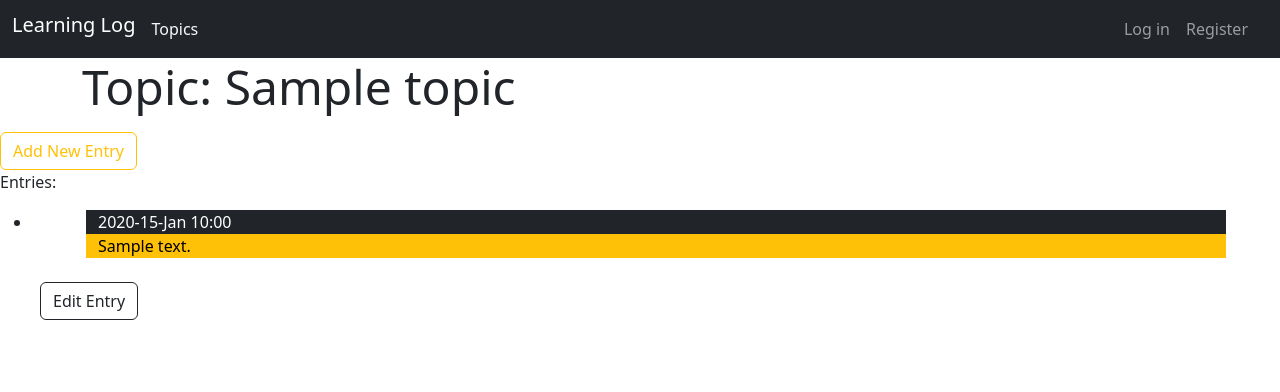
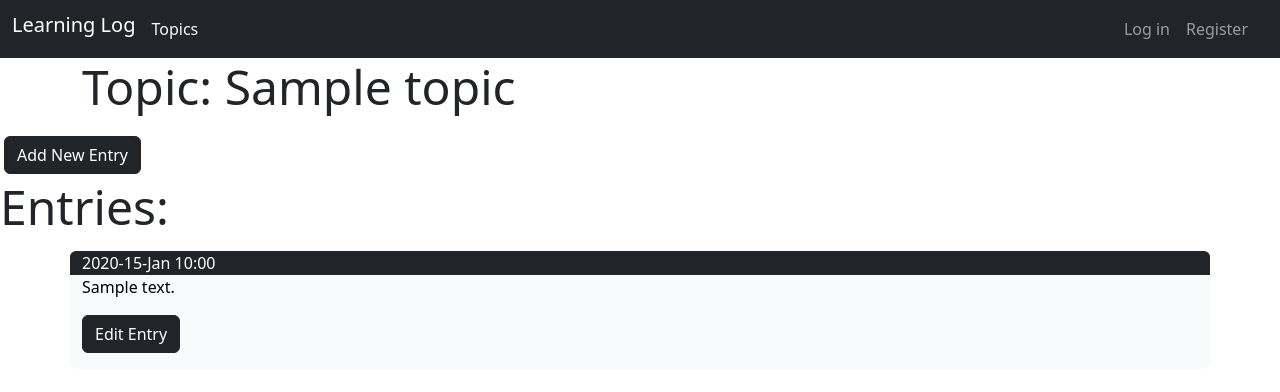
Before and after one commit to LeoHobs20s/Learning-Log, a Django app: template learning_logs/templates/learning_logs/topic.html in a window 1280 px wide. Shown: the top 392 px of the page. Run offline with Django 5.2, Linux system fonts and the light colour scheme; the template is opened without the code that fills it: most values are stand-ins (such as "Sample title", 1, 10 or a date in 2020).

Commit message:
Styled Pages: Login, Edit Entry, New Entry, New Topic And Topic

```diff
--- a/learning_logs/forms.py
+++ b/learning_logs/forms.py
@@ -13,7 +13,7 @@ class TopicForm(forms.ModelForm):
     def __init__(self, *args, **kwargs):
         super().__init__(*args, **kwargs)
         for field in self.fields.values():
-            field.widget.attrs['class'] = 'form-control'
+            field.widget.attrs['class'] = 'form-control text-bg-dark'
 
 
 class EntryForm(forms.ModelForm):
@@ -23,9 +23,9 @@ class EntryForm(forms.ModelForm):
         model = Entry
         fields = ['text']
         labels = {'text':''}
-        widget = {'text':forms.Textarea(attrs={'cols':80})}
+        widget = {'text':forms.Textarea(attrs={'cols':80, 'placeholder':'Enter Text Here ...'})}
 
     def __init__(self, *args, **kwargs):
         super().__init__(*args, **kwargs)
         for field in self.fields.values():
-            field.widget.attrs['class'] = 'form-control'
+            field.widget.attrs['class'] = 'form-control text-bg-dark'
--- a/learning_logs/templates/learning_logs/new_entry.html
+++ b/learning_logs/templates/learning_logs/new_entry.html
@@ -3,18 +3,18 @@
 {% block content %}
 
     <div>
-        <h2> <a href="{% url 'topic' topic.id %}">{{ topic }}</a></h2>
+        <h2> <a href="{% url 'topic' topic.id %}"  class="btn btn-dark m-2">BACK</a></h2>
     </div>
 
     <div>
-        <p>Add New Entry: </p>
+        <p class="display-5">Add New Entry: </p>
     </div>
 
     <div class="container">
         <form action="{% url 'new_entry' topic.id %}" method="post">
             {% csrf_token %}
             {{ form.as_p }}
-            <button name="submit" class="btn btn-outline-warning" >Add entry</button>
+            <button name="submit" class="btn btn-warning" >Add entry</button>
         </form>
     </div>
 
--- a/learning_logs/templates/learning_logs/new_topic.html
+++ b/learning_logs/templates/learning_logs/new_topic.html
@@ -3,7 +3,7 @@
 {% block content %}
 
     <div>
-        <p>Add new topic:</p>
+        <p class="display-5">Add new topic:</p>
     </div>
 
     <div class="container">
--- a/learning_logs/templates/learning_logs/topic.html
+++ b/learning_logs/templates/learning_logs/topic.html
@@ -8,35 +8,31 @@
     </div>
 
     <div>
-        <a href="{% url 'new_entry' topic.id %}" class="btn btn-outline-warning">Add New Entry</a>
+        <a href="{% url 'new_entry' topic.id %}" class="btn btn-dark m-1">Add New Entry</a>
     </div>
 
     <div>
-        <p>
+        <p class="display-5">
         Entries:
+        </p>
 
-            <ul>
         {% for entry in entries %}
-                <li>
-                    <div class="container text-bg-dark">
+
+            <div class="container text-bg-dark rounded-top">
                 {{ entry.date_added | date:"Y-d-M H:i" }}
             </div>
 
-                    <div class="container text-bg-warning">
+            <div class="container text-bg-light rounded-bottom">
                 {{ entry.text | linebreaks }}
+                <a href="{% url 'edit_entry' entry.id %}" class="btn btn-dark mb-3">Edit Entry</a>
             </div>
 
-                    <div>
-                        <a href="{% url 'edit_entry' entry.id %}" class="btn btn-outline-dark m-2">Edit Entry</a>
-                    </div>
-                </li>
         {% empty %}
-                <li>
-                    No Entries added yet.
-                </li>
+            <div>No Entries added yet.</div>
         {% endfor %}
-            </ul>
-        </p>
+
+
+
     </div>
 
 {% endblock %}
--- a/users/templates/users/login.html
+++ b/users/templates/users/login.html
@@ -1,6 +1,12 @@
 {% extends 'learning_logs/base.html' %}
 
 {% block content %}
+
+    <div class="container mt-4 m-2">
+        <p class="display-5">
+            LOG IN TO ACCOUNT:
+        </p>
+    </div>
 
     <div class="container pt-2 m-4 bg-dark rounded text-light">
         <form action="{% url 'login_view' %}" method="post">
```
Also changed, not shown: learning_logs/templates/learning_logs/edit_entry.html (+4 -4 lines), db.sqlite3. Lines whose indentation alone changed are shown as unchanged.
